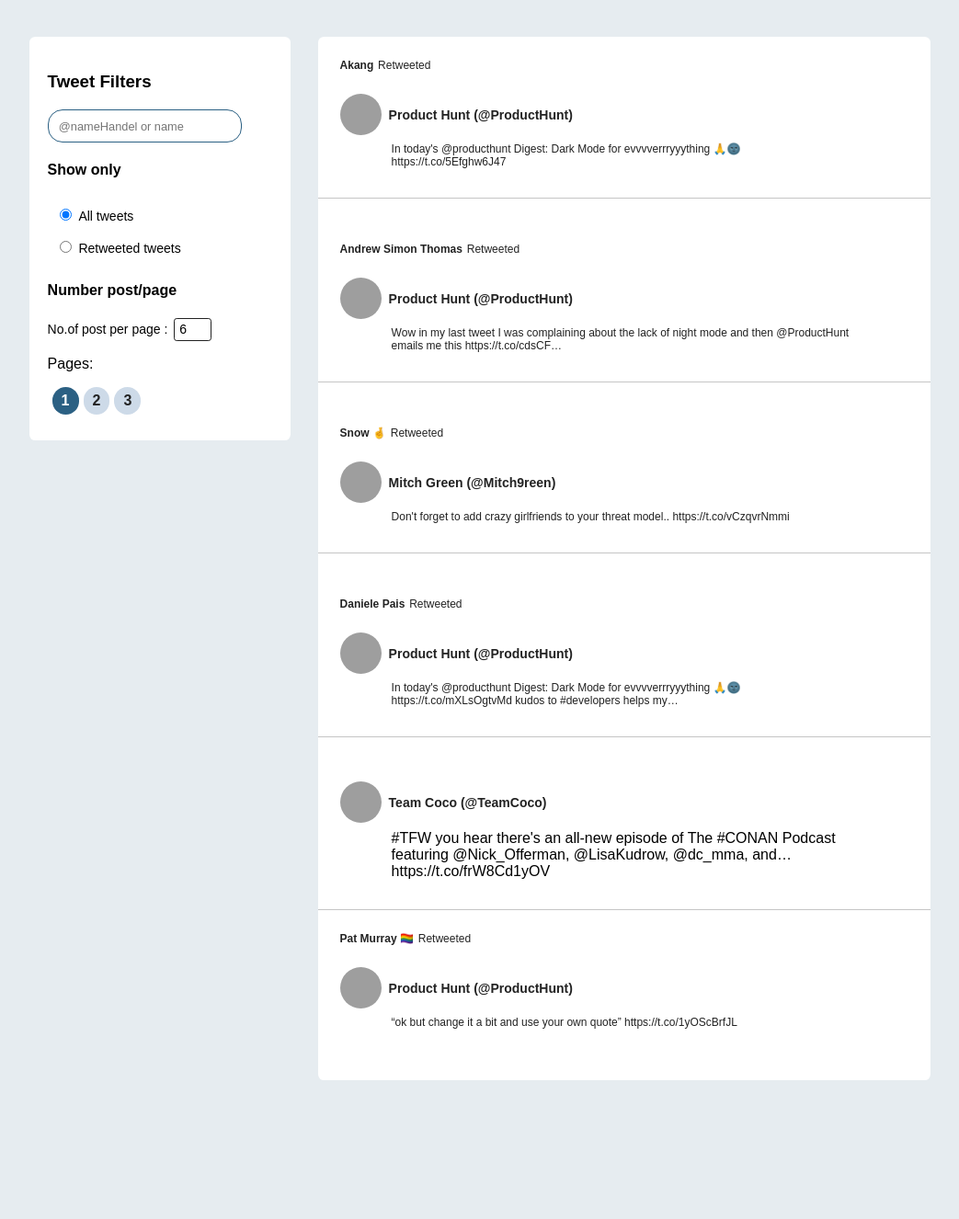
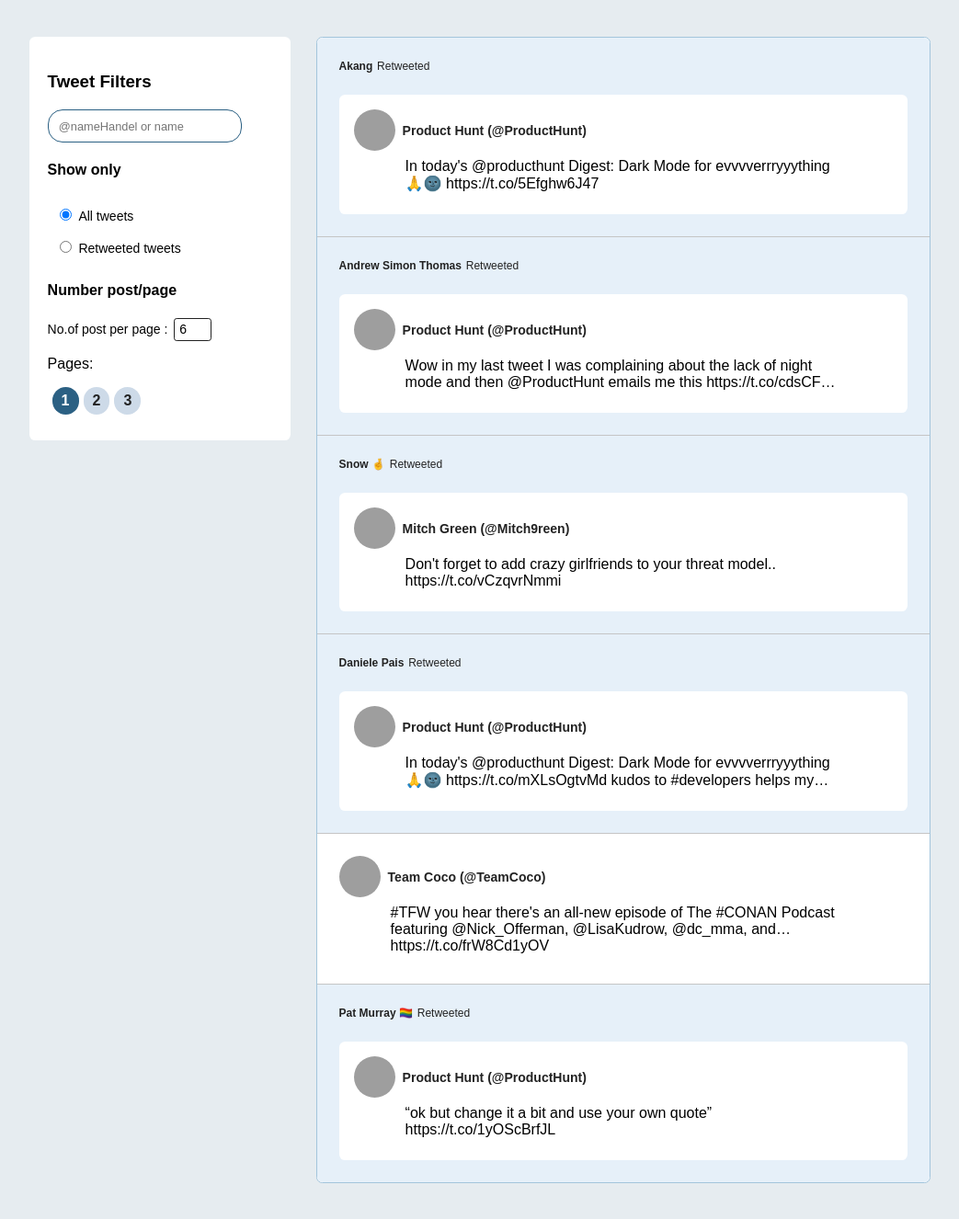
Before and after one commit to CGIBIFE/FEInterview, a React (Create React App) app: page / in a window 1280 px wide. Shown: the whole page at 92% size, without its empty margins (118-1161 px from the left). Before the commit the page ends 1215 px from the top, so only its background shows below. Built offline with nearby package versions, Linux system fonts and the light colour scheme; grey boxes are pictures that could not be loaded.

Commit message:
add style to retweet

```diff
--- a/src/App.css
+++ b/src/App.css
@@ -11,6 +11,7 @@
   width: 68%;
   background: #fff;
   border-radius:.4rem;
+  border: thin solid #a3c5dc;
 }
 .leftPanel{
   width: 25%;
@@ -53,6 +54,22 @@
   color: #222;
   margin-bottom: 1.5rem;
   display: flex;
+}
+.postCard.retweetPost{
+  background: #e6f0f9;
+}
+.postCard.retweetPost:first-child{
+  border-top-left-radius: .4rem;
+  border-top-right-radius: .4rem;
+}
+.postCard.retweetPost:last-child{
+  border-bottom-left-radius: .4rem;
+  border-bottom-right-radius: .4rem;
+}
+.retweetPost .tweet{
+  background: #fff;
+  padding: 1rem;
+  border-radius: .4rem;
 }
 .retweet a{
   text-decoration: none;
--- a/src/components/postCard.js
+++ b/src/components/postCard.js
@@ -5,7 +5,7 @@
 
     render(){
         return (
-            <div className={this.props.retweet ? 'postCard retweet':'postCard'}>
+            <div className={this.props.retweet ? 'postCard retweetPost':'postCard'}>
                 <TextParser text={this.props.text} user={this.props.user} userMentioned={this.props.userMentioned} />
             </div>
         )
```
